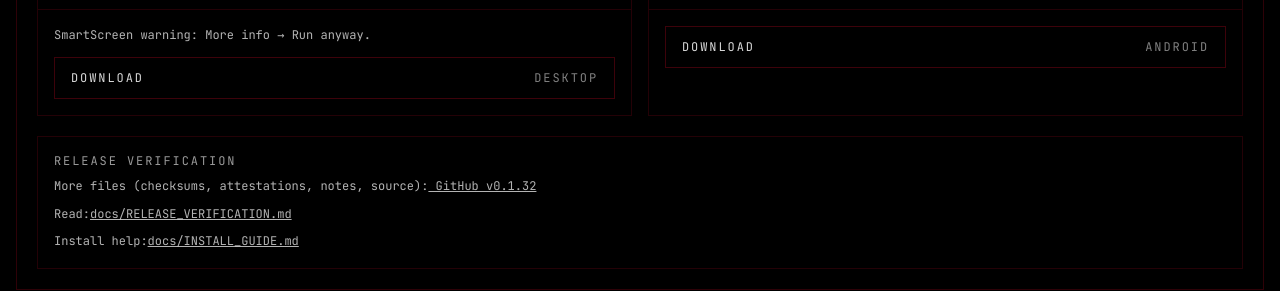
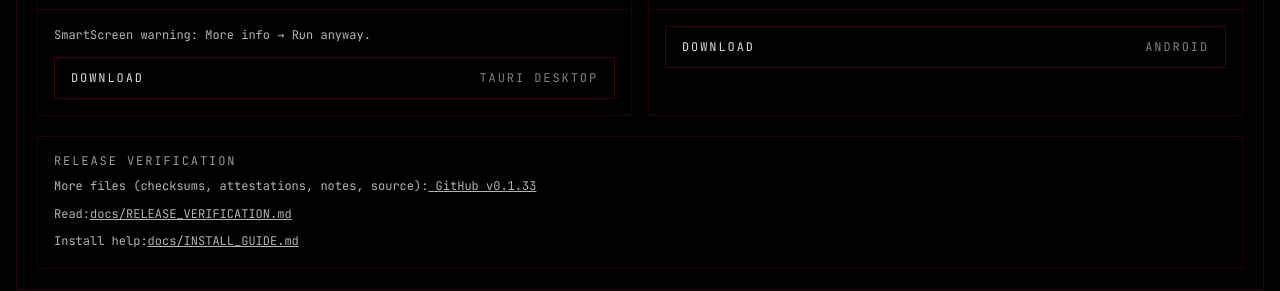
Before and after one commit to Lucieran-Raven/ghost-privacy, a React (Vite) app: page /downloads in a window 1280 px wide. Shown: the part 300-591 px from the top of the page. Built offline with nearby package versions, Linux system fonts and the light colour scheme; no server answers.

Commit message:
docs(downloads): point downloads page to v0.1.33 assets

```diff
--- a/src/pages/Downloads.tsx
+++ b/src/pages/Downloads.tsx
@@ -4,7 +4,7 @@ import PageTransition from '@/components/Ghost/PageTransition';
 import { useMemo } from 'react';
 
 const Downloads = () => {
-  const releaseTag = 'v0.1.32';
+  const releaseTag = 'v0.1.33';
   const androidApk = 'ghost-privacy-android-release.apk';
 
   const releasePageUrl = `https://github.com/Lucieran-Raven/ghost-privacy/releases/tag/${releaseTag}`;
@@ -50,7 +50,7 @@ const Downloads = () => {
                         className="inline-flex w-full justify-between items-center px-4 py-3 border border-[rgba(255,10,42,0.24)] bg-black/40 font-mono text-xs tracking-[0.16em] uppercase text-white/85 transition-all active:translate-y-[1px] hover:border-[rgba(255,10,42,0.55)] hover:text-white hover:shadow-[0_0_12px_rgba(255,10,42,0.35)]"
                       >
                         DOWNLOAD
-                        <span className="text-white/50">DESKTOP</span>
+                        <span className="text-white/50">TAURI DESKTOP</span>
                       </a>
                     </div>
                   </div>
```
